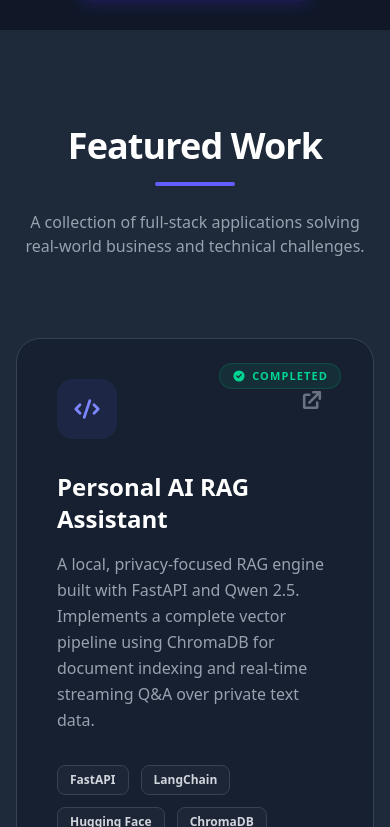
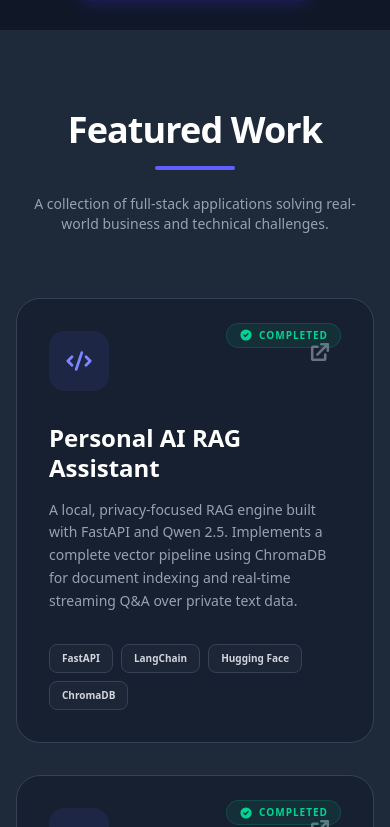
Before and after one commit to elmer1998/Portfolio_, a React (Vite) app: page / in a window 390 px wide. Shown: the part 1977-2804 px from the top of the page. Built offline with nearby package versions, Linux system fonts and the light colour scheme.

Commit message:
Scroll Issue Fix

```diff
--- a/src/components/Navbar.jsx
+++ b/src/components/Navbar.jsx
@@ -13,7 +13,6 @@ export default function Navbar() {
     { name: "Contact", href: "#contact" },
   ], []);
 
-  // Optimized Scroll Spy using Intersection Observer
   useEffect(() => {
     const observers = [];
 
@@ -23,12 +22,19 @@ export default function Navbar() {
         const observer = new IntersectionObserver(
           (entries) => {
             entries.forEach((entry) => {
+              // Highlight the section that is currently taking up the middle of the screen
               if (entry.isIntersecting) {
                 setActive(link.href.substring(1));
               }
             });
           },
-          { threshold: 0.6 } // Adjust this to trigger sooner or later
+          {
+            /* rootMargin -20% top/bottom creates a trigger zone in the center.
+               threshold 0.1 allows tall sections like Projects to trigger easily.
+            */
+            rootMargin: "-25% 0px -25% 0px",
+            threshold: 0.1
+          }
         );
         observer.observe(section);
         observers.push(observer);
@@ -41,12 +47,10 @@ export default function Navbar() {
   return (
     <nav className="fixed w-full bg-gray-900/80 backdrop-blur-md text-white z-50 border-b border-white/10 shadow-lg">
       <div className="max-w-7xl mx-auto flex justify-between items-center p-4">
-        {/* Brand / Logo */}
         <h1 className="text-2xl font-extrabold tracking-tighter text-indigo-400 cursor-default">
           ELMER ALEXIS
         </h1>
 
-        {/* Desktop Links */}
         <ul className="hidden sm:flex items-center space-x-8">
           {links.map((link) => (
             <li key={link.name}>
@@ -57,7 +61,6 @@ export default function Navbar() {
                 }`}
               >
                 {link.name}
-                {/* Active Indicator Line */}
                 <span className={`absolute bottom-0 left-0 w-full h-0.5 bg-indigo-400 transition-transform duration-300 ${
                   active === link.href.substring(1) ? "scale-x-100" : "scale-x-0"
                 }`} />
@@ -66,7 +69,6 @@ export default function Navbar() {
           ))}
         </ul>
 
-        {/* Mobile Toggle */}
         <button
           onClick={() => setOpen(!open)}
           className="sm:hidden p-2 rounded-lg hover:bg-white/5 transition-colors"
@@ -76,9 +78,8 @@ export default function Navbar() {
         </button>
       </div>
 
-      {/* Animated Mobile Menu */}
       <div className={`sm:hidden absolute w-full bg-gray-900 border-b border-white/10 transition-all duration-300 ease-in-out overflow-hidden ${
-        open ? "max-h-64 opacity-100 py-4" : "max-h-0 opacity-0"
+        open ? "max-h-80 opacity-100 py-6" : "max-h-0 opacity-0"
       }`}>
         <ul className="flex flex-col space-y-4 px-6">
           {links.map((link) => (
--- a/src/components/Projects.jsx
+++ b/src/components/Projects.jsx
@@ -40,29 +40,33 @@ export default function Projects() {
   ];
 
   return (
-    <section id="projects" className="py-24 bg-gray-800 text-white px-4 sm:px-8">
+    <section
+      id="projects"
+      /* scroll-mt-20 ensures the navbar doesn't cover the title when clicking the link */
+      className="py-20 bg-gray-800 text-white px-4 sm:px-8 scroll-mt-20"
+    >
       <div className="max-w-6xl mx-auto">
-        <div className="text-center mb-20">
+        <div className="text-center mb-16">
           <h2 className="text-4xl font-bold mb-4 tracking-tight">Featured Work</h2>
           <div className="w-20 h-1 bg-indigo-500 mx-auto rounded-full"></div>
-          <p className="text-gray-400 mt-6 max-w-lg mx-auto">
+          <p className="text-gray-400 mt-6 max-w-lg mx-auto text-sm sm:text-base">
             A collection of full-stack applications solving real-world business and technical challenges.
           </p>
         </div>
 
-        <div className="grid md:grid-cols-2 lg:grid-cols-3 gap-10">
+        <div className="grid grid-cols-1 md:grid-cols-2 lg:grid-cols-3 gap-8 lg:gap-10">
           {projects.map((proj) => (
             <div
               key={proj.name}
-              className="group bg-gray-900/50 border border-gray-700 p-10 rounded-3xl hover:border-indigo-500/50 transition-all duration-500 flex flex-col justify-between relative overflow-hidden min-h-[480px]"
+              className="group bg-gray-900/50 border border-gray-700 p-8 sm:p-10 rounded-3xl hover:border-indigo-500/50 transition-all duration-500 flex flex-col justify-between relative overflow-hidden min-h-[440px]"
             >
-              {/* Status Badge */}
+              {/* Dynamic Status Badge */}
               {proj.status && (
                 <div className={`absolute top-6 right-8 flex items-center gap-1.5 px-3 py-1 ${
                   proj.status === "Completed"
                   ? "bg-emerald-500/10 text-emerald-400 border-emerald-500/20"
                   : "bg-amber-500/10 text-amber-400 border-amber-500/20"
-                } text-[11px] font-bold uppercase tracking-widest rounded-full border`}>
+                } text-[10px] font-bold uppercase tracking-widest rounded-full border`}>
                   <HiCheckCircle size={14} /> {proj.status}
                 </div>
               )}
@@ -77,17 +81,17 @@ export default function Projects() {
                   </a>
                 </div>
 
-                <h3 className="text-2xl font-bold mb-4 group-hover:text-indigo-400 transition-colors">
+                <h3 className="text-2xl font-bold mb-4 group-hover:text-indigo-400 transition-colors leading-tight">
                   {proj.name}
                 </h3>
-                <p className="text-gray-400 text-base leading-relaxed mb-8">
+                <p className="text-gray-400 text-sm sm:text-base leading-relaxed mb-8">
                   {proj.description}
                 </p>
               </div>
 
-              <div className="flex flex-wrap gap-3">
+              <div className="flex flex-wrap gap-2 sm:gap-3">
                 {proj.tags.map((tag) => (
-                  <span key={tag} className="text-xs font-semibold px-3 py-1.5 bg-gray-800/80 text-gray-300 rounded-lg border border-gray-700 group-hover:border-gray-600 transition-colors">
+                  <span key={tag} className="text-[10px] sm:text-xs font-semibold px-3 py-1.5 bg-gray-800/80 text-gray-300 rounded-lg border border-gray-700 group-hover:border-gray-600 transition-colors">
                     {tag}
                   </span>
                 ))}
```
